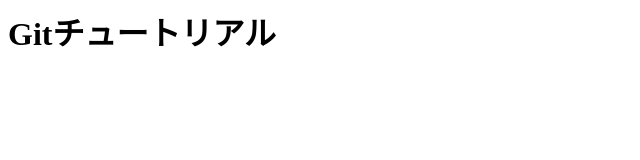
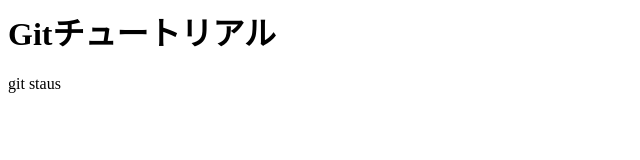
Before and after one commit to hamamotoyuiko/git_tutorial, a plain HTML site: page index.html in a window 1280 px wide. Shown: the full height of the page, 0-640 px from the left. Drawn offline with Linux system fonts and the light colour scheme.

Commit message:
git statusコマンドを追記

```diff
--- a/index.html
+++ b/index.html
@@ -1 +1,2 @@
 <h1>Gitチュートリアル</h1>
+<p>git staus</p>
```
